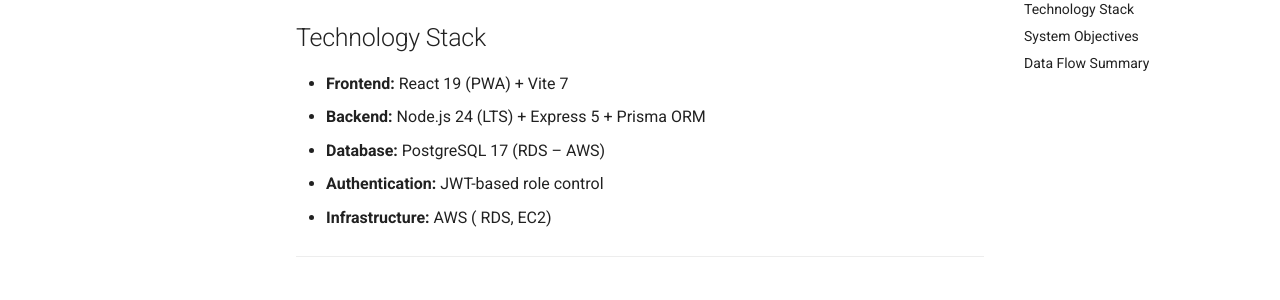
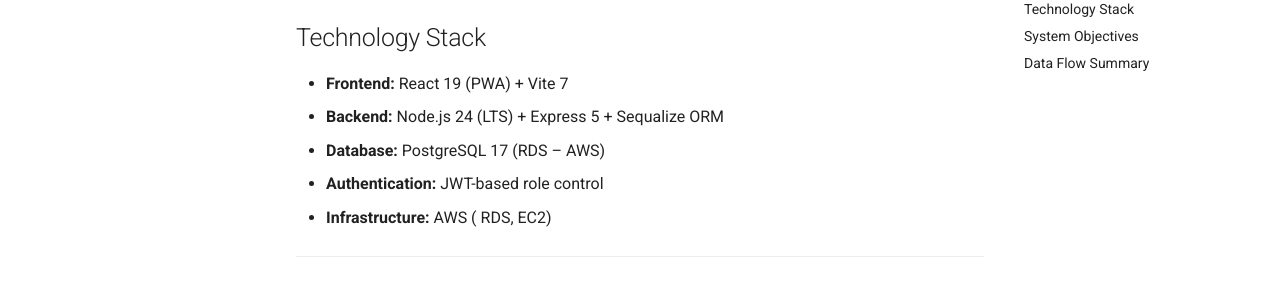
Before and after one commit to Suryansh-GKMIT/Project-Documentation, an MkDocs documentation site: the page built from docs/index.md, in a window 1280 px wide and 900 px high, scrolled down 1110 px. Shown: the part 153-453 px from the top of the window. Built offline with MkDocs 1.6.1 and Material for MkDocs 9.7.7, drawn with Linux system fonts in a browser that asks for light colours.

Commit message:
minor-change

```diff
--- a/docs/index.md
+++ b/docs/index.md
@@ -33,7 +33,7 @@
 ## Technology Stack
 
 - **Frontend:** React 19 (PWA) + Vite 7
-- **Backend:** Node.js 24 (LTS) + Express 5 + Prisma ORM
+- **Backend:** Node.js 24 (LTS) + Express 5 + Sequalize ORM
 - **Database:** PostgreSQL 17 (RDS – AWS)
 - **Authentication:** JWT-based role control
 - **Infrastructure:** AWS ( RDS, EC2)
```
Also changed, not shown: site/requirements/erd/index.html.
